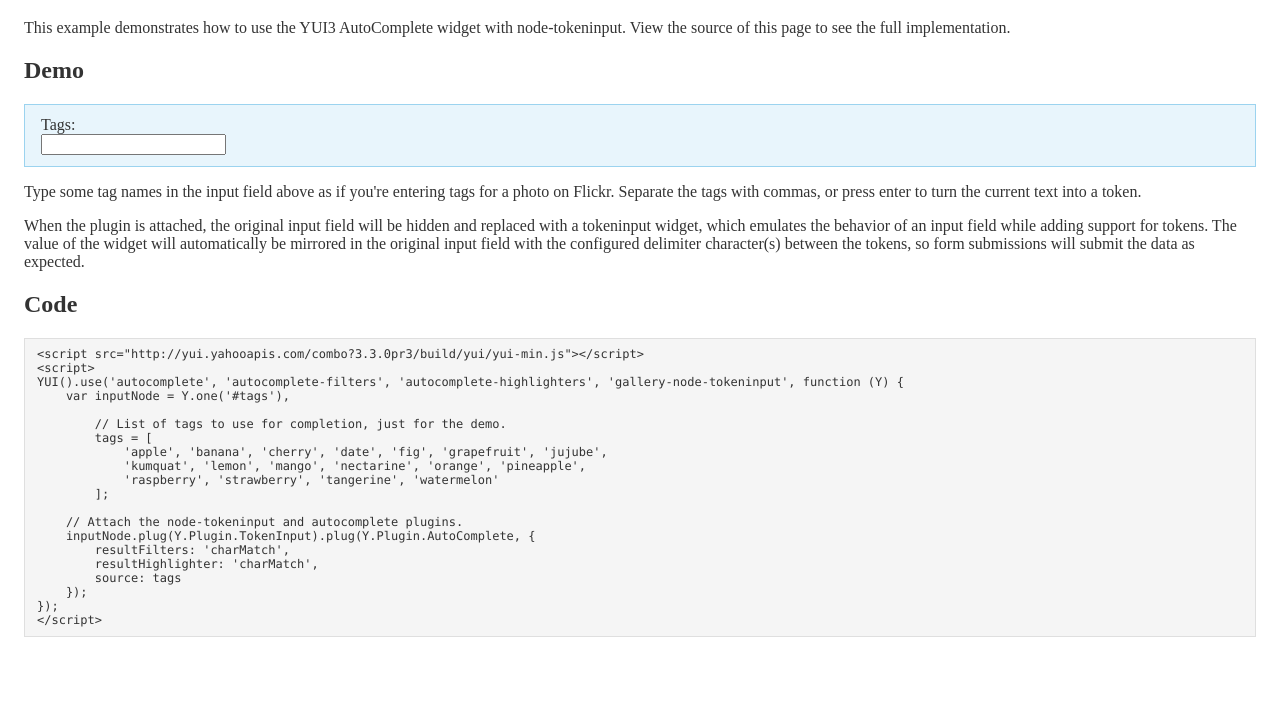
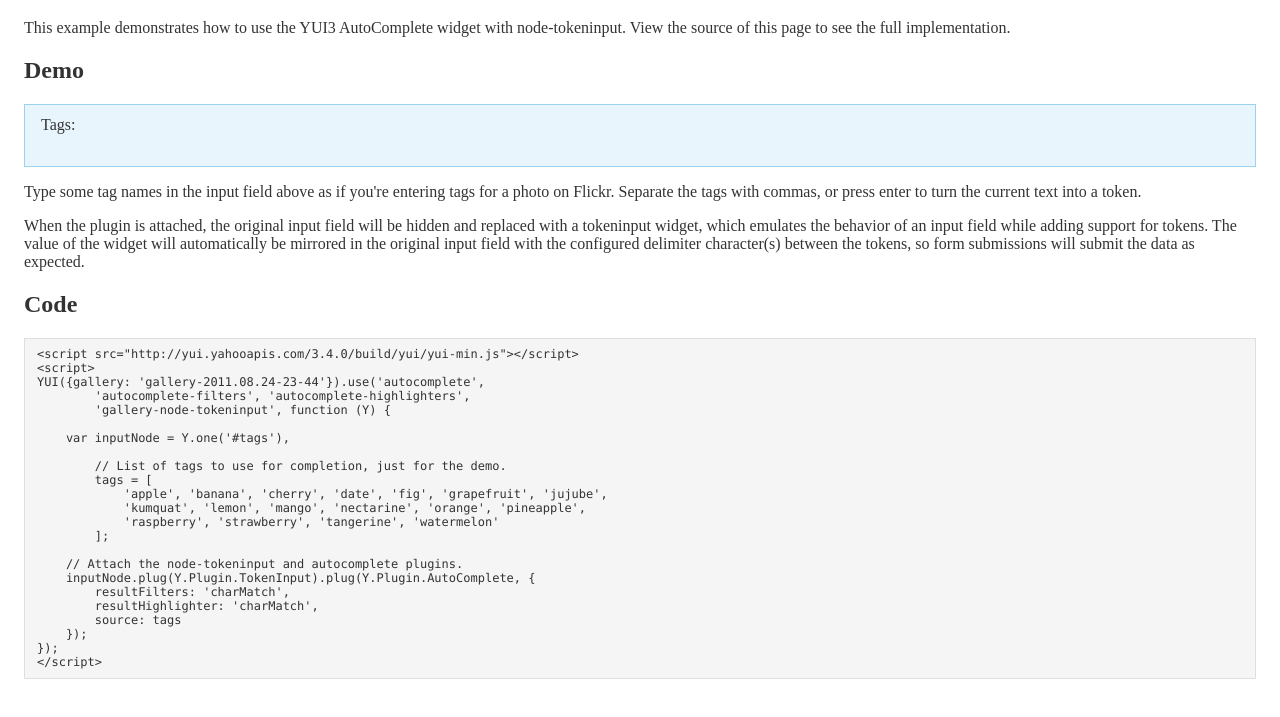
Before and after one commit to rgrove/node-tokeninput, a plain HTML site: page examples/example-autocomplete.html in a window 1280 px wide. Shown: the part 61-778 px from the top of the page. Drawn offline with Linux system fonts and the light colour scheme; a script that the page names is missing.

Commit message:
Update examples.

```diff
--- a/examples/assets/example-common.css
+++ b/examples/assets/example-common.css
@@ -20,3 +20,6 @@ pre {
   border: 1px solid #9BD3EF;
   padding: 0.7em 1em;
 }
+
+.demo input { visibility: hidden; }
+.yui3-js-enabled .demo input { visibility: visible; }
--- a/examples/example-autocomplete.html
+++ b/examples/example-autocomplete.html
@@ -2,7 +2,7 @@
 <html lang="en">
 <head>
     <meta charset="utf-8">
-    <title>Simple Example - node-tokeninput</title>
+    <title>AutoComplete Example - node-tokeninput</title>
     <link rel="stylesheet" href="assets/example-common.css">
     <style>
     .yui3-aclist-list {
@@ -38,9 +38,12 @@ When the plugin is attached, the original input field will be hidden and replace
 <h2>Code</h2>
 
 <pre class="prettyprint">
-&lt;script src=&quot;http://yui.yahooapis.com/combo?3.3.0pr3/build/yui/yui-min.js&quot;&gt;&lt;/script&gt;
+&lt;script src=&quot;http://yui.yahooapis.com/3.4.0/build/yui/yui-min.js&quot;&gt;&lt;/script&gt;
 &lt;script&gt;
-YUI().use(&#x27;autocomplete&#x27;, &#x27;autocomplete-filters&#x27;, &#x27;autocomplete-highlighters&#x27;, &#x27;gallery-node-tokeninput&#x27;, function (Y) {
+YUI({gallery: 'gallery-2011.08.24-23-44'}).use(&#x27;autocomplete&#x27;,
+        &#x27;autocomplete-filters&#x27;, &#x27;autocomplete-highlighters&#x27;,
+        &#x27;gallery-node-tokeninput&#x27;, function (Y) {
+
     var inputNode = Y.one(&#x27;#tags&#x27;),
 
         // List of tags to use for completion, just for the demo.
@@ -60,9 +63,9 @@ YUI().use(&#x27;autocomplete&#x27;, &#x27;autocomplete-filters&#x27;, &#x27;auto
 &lt;/script&gt;
 </pre>
 
-<script src="http://yui.yahooapis.com/combo?3.3.0pr3/build/yui/yui-min.js&amp;3.3.0pr3/build/loader/loader-min.js"></script>
+<script src="http://yui.yahooapis.com/3.4.0/build/yui/yui-min.js"></script>
 <script>
-YUI().use('autocomplete', 'autocomplete-filters', 'autocomplete-highlighters', 'gallery-node-tokeninput', function (Y) {
+YUI({gallery: 'gallery-2011.08.24-23-44'}).use('autocomplete', 'autocomplete-filters', 'autocomplete-highlighters', 'gallery-node-tokeninput', function (Y) {
     var inputNode = Y.one('#tags'),
 
         // List of tags to use for completion, just for the demo.
--- a/examples/example-simple.html
+++ b/examples/example-simple.html
@@ -33,17 +33,17 @@ When the plugin is attached, the original input field will be hidden and replace
 <h2>Code</h2>
 
 <pre class="prettyprint">
-&lt;script src=&quot;http://yui.yahooapis.com/combo?3.3.0pr3/build/yui/yui-min.js&quot;&gt;&lt;/script&gt;
+&lt;script src=&quot;http://yui.yahooapis.com/3.4.0/build/yui/yui-min.js&quot;&gt;&lt;/script&gt;
 &lt;script&gt;
-YUI().use(&#x27;gallery-node-tokeninput&#x27;, function (Y) {
+YUI({gallery: 'gallery-2011.08.24-23-44'}).use(&#x27;gallery-node-tokeninput&#x27;, function (Y) {
     Y.one(&#x27;#tags&#x27;).plug(Y.Plugin.TokenInput);
 });
 &lt;/script&gt;
 </pre>
 
-<script src="http://yui.yahooapis.com/combo?3.3.0pr3/build/yui/yui-min.js&amp;3.3.0pr3/build/loader/loader-min.js"></script>
+<script src="http://yui.yahooapis.com/3.4.0/build/yui/yui-min.js"></script>
 <script>
-YUI().use('gallery-node-tokeninput', function (Y) {
+YUI({gallery: 'gallery-2011.08.24-23-44'}).use('gallery-node-tokeninput', function (Y) {
     Y.one('#tags').plug(Y.Plugin.TokenInput);
 });
 </script>
```
